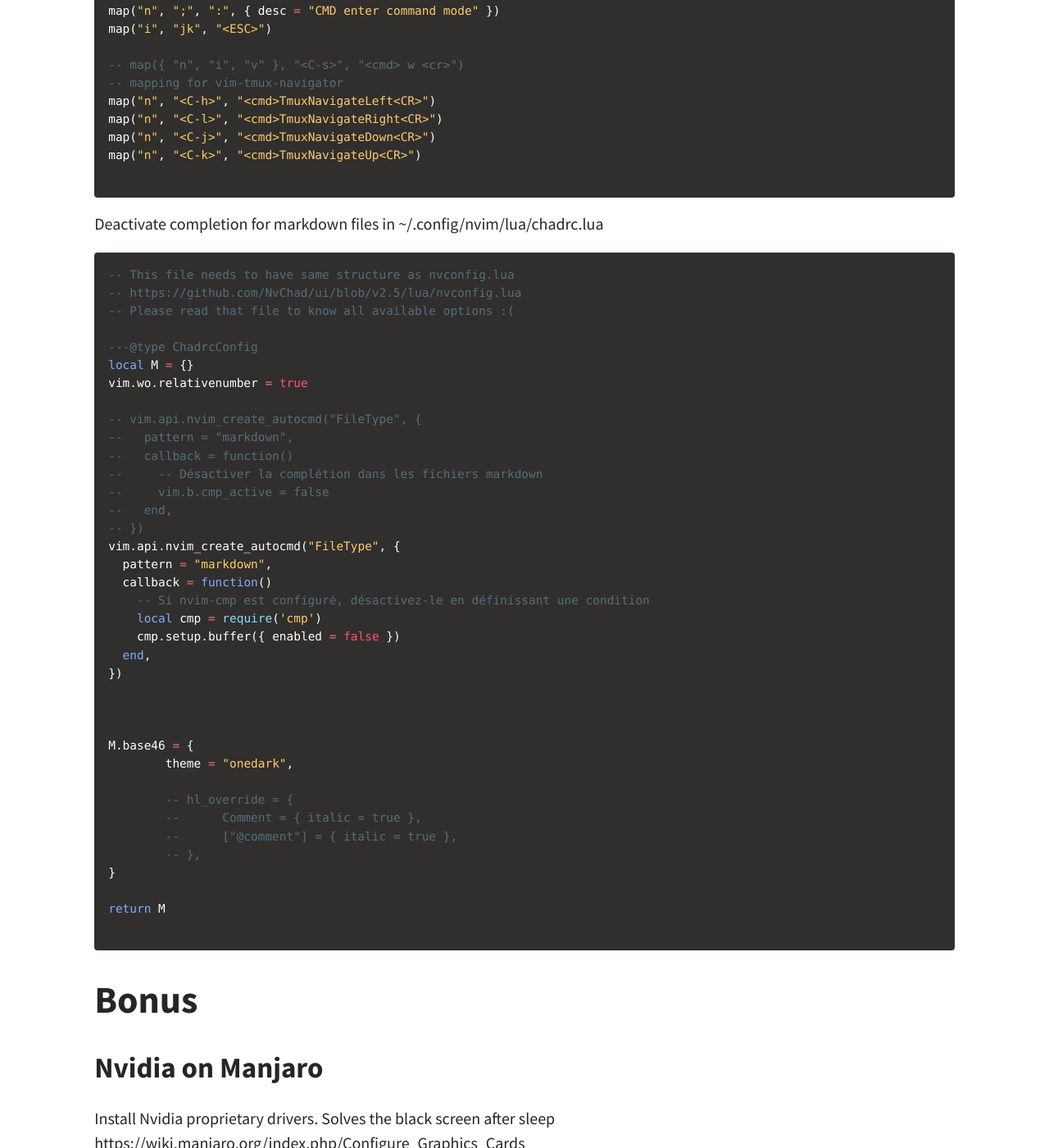
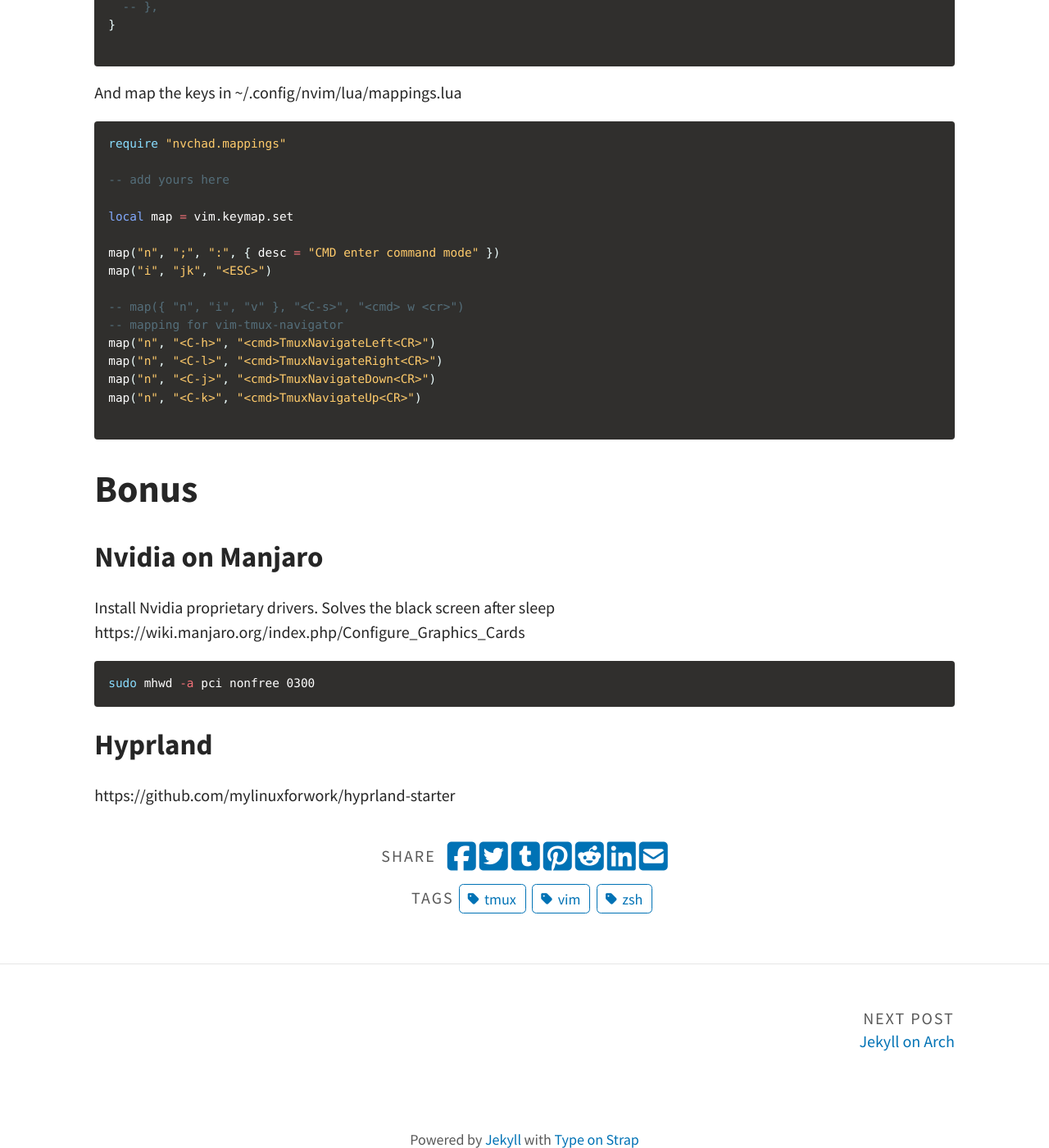
Before and after one commit to cristalcorp/cristalcorp.github.io, a Jekyll site: the page built from _posts/2024-09-21-Terminal.md, in a window 1280 px wide and 1400 px high, scrolled down 4744 px. Shown: the whole window at 82% size. Built offline with Jekyll 4.4.1, drawn with Linux system fonts in a browser that asks for light colours; a script that is not in the unit is left out; some of the changed text lies outside the part shown.

Commit message:
terminal

````diff
--- a/_posts/2024-09-21-Terminal.md
+++ b/_posts/2024-09-21-Terminal.md
@@ -107,6 +118,7 @@ M.base46 = {
 }
 
 return M
+
 ```
 
 ## TMUX integration
@@ -167,46 +179,6 @@ map("n", "<C-j>", "<cmd>TmuxNavigateDown<CR>")
 map("n", "<C-k>", "<cmd>TmuxNavigateUp<CR>")
 
 ```
-Deactivate completion for markdown files in ~/.config/nvim/lua/chadrc.lua
-```lua
--- This file needs to have same structure as nvconfig.lua
--- https://github.com/NvChad/ui/blob/v2.5/lua/nvconfig.lua
--- Please read that file to know all available options :(
-
----@type ChadrcConfig
-local M = {}
-vim.wo.relativenumber = true
-
--- vim.api.nvim_create_autocmd("FileType", {
---   pattern = "markdown",
---   callback = function()
---     -- Désactiver la complétion dans les fichiers markdown
---     vim.b.cmp_active = false
---   end,
--- })
-vim.api.nvim_create_autocmd("FileType", {
-  pattern = "markdown",
-  callback = function()
-    -- Si nvim-cmp est configuré, désactivez-le en définissant une condition
-    local cmp = require('cmp')
-    cmp.setup.buffer({ enabled = false })
-  end,
-})
-
-
-
-M.base46 = {
-        theme = "onedark",
-
-        -- hl_override = {
-        --      Comment = { italic = true },
-        --      ["@comment"] = { italic = true },
-        -- },
-}
-
-return M
-
-```
 
 # Bonus
 ## Nvidia on Manjaro
````
Also changed, not shown: other parts of _posts/2024-09-21-Terminal.md (+12 -1 lines).
